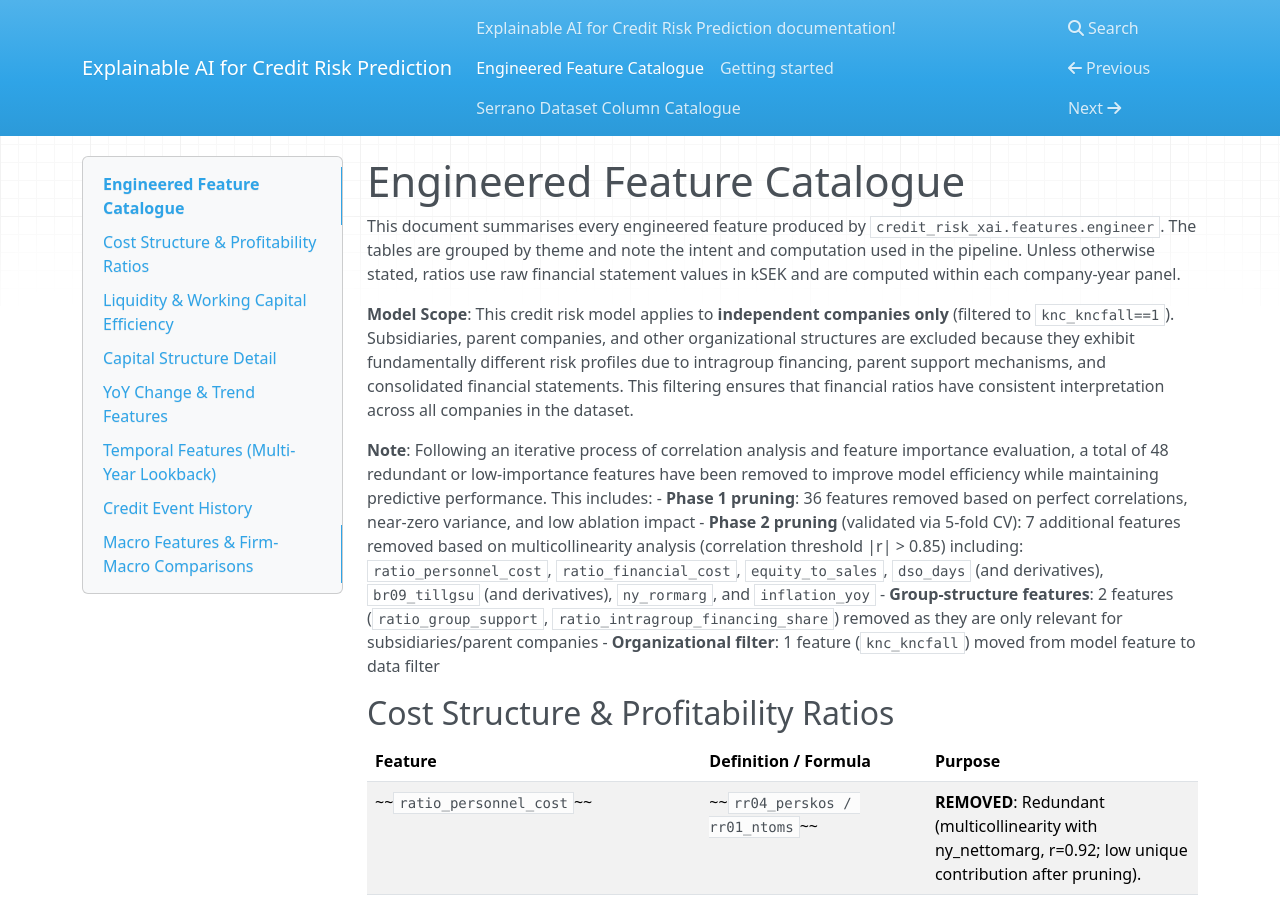
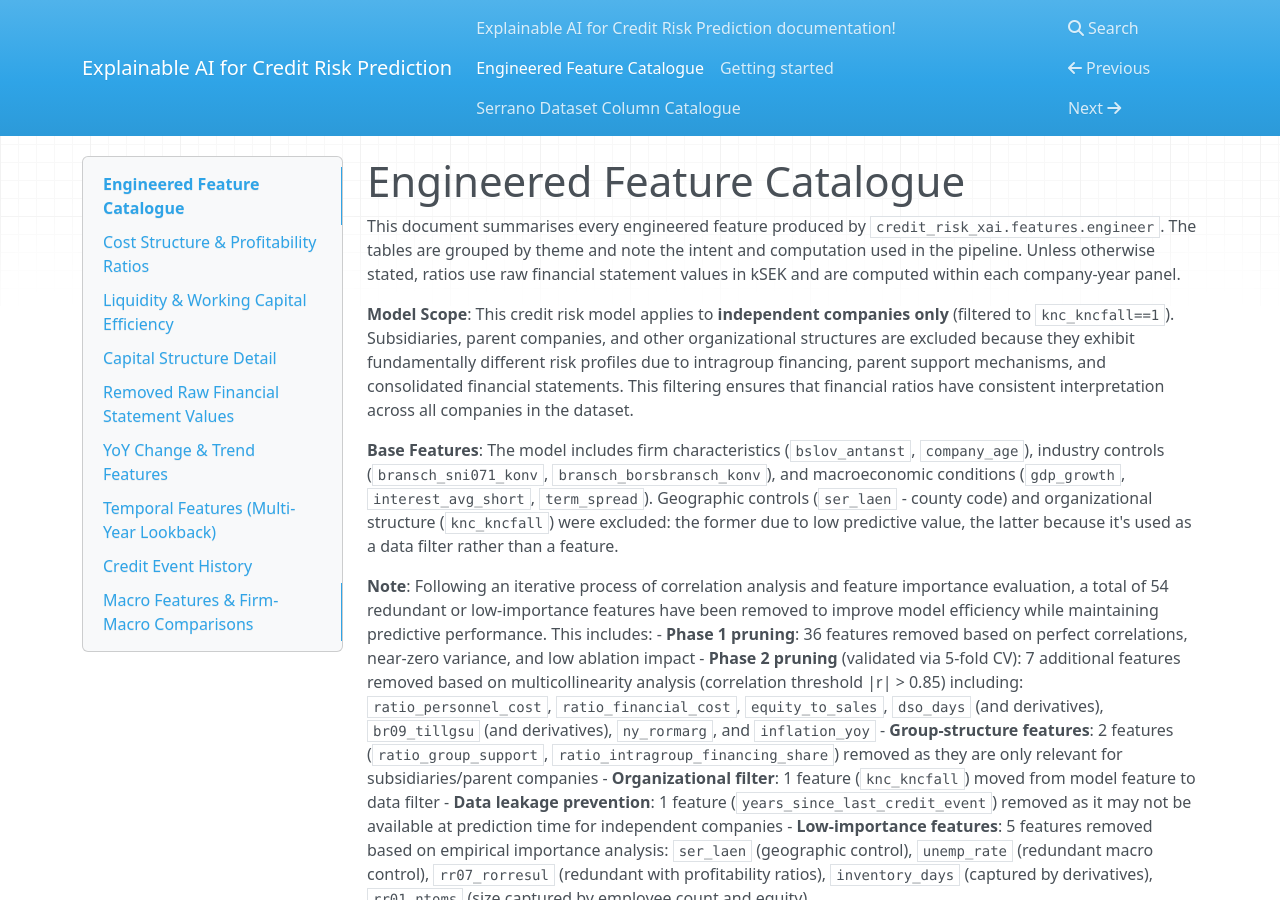
Before and after one commit to vilhelm-k/credit-risk-xai-thesis, an MkDocs documentation site: the page built from docs/docs/engineered_features.md, in a window 1280 px wide and 900 px high. Built offline with MkDocs 1.6.1, drawn with Linux system fonts in a browser that asks for light colours; nearby versions of some CDN libraries; some of the changed text lies outside the part shown.

Commit message:
Refactor feature analysis dataset: update feature importance values and remove low-impact features

```diff
--- a/docs/docs/engineered_features.md
+++ b/docs/docs/engineered_features.md
@@ -4,11 +4,15 @@
 
 **Model Scope**: This credit risk model applies to **independent companies only** (filtered to `knc_kncfall==1`). Subsidiaries, parent companies, and other organizational structures are excluded because they exhibit fundamentally different risk profiles due to intragroup financing, parent support mechanisms, and consolidated financial statements. This filtering ensures that financial ratios have consistent interpretation across all companies in the dataset.
 
-**Note**: Following an iterative process of correlation analysis and feature importance evaluation, a total of 48 redundant or low-importance features have been removed to improve model efficiency while maintaining predictive performance. This includes:
+**Base Features**: The model includes firm characteristics (`bslov_antanst`, `company_age`), industry controls (`bransch_sni071_konv`, `bransch_borsbransch_konv`), and macroeconomic conditions (`gdp_growth`, `interest_avg_short`, `term_spread`). Geographic controls (`ser_laen` - county code) and organizational structure (`knc_kncfall`) were excluded: the former due to low predictive value, the latter because it's used as a data filter rather than a feature.
+
+**Note**: Following an iterative process of correlation analysis and feature importance evaluation, a total of 54 redundant or low-importance features have been removed to improve model efficiency while maintaining predictive performance. This includes:
 - **Phase 1 pruning**: 36 features removed based on perfect correlations, near-zero variance, and low ablation impact
 - **Phase 2 pruning** (validated via 5-fold CV): 7 additional features removed based on multicollinearity analysis (correlation threshold |r| > 0.85) including: `ratio_personnel_cost`, `ratio_financial_cost`, `equity_to_sales`, `dso_days` (and derivatives), `br09_tillgsu` (and derivatives), `ny_rormarg`, and `inflation_yoy`
 - **Group-structure features**: 2 features (`ratio_group_support`, `ratio_intragroup_financing_share`) removed as they are only relevant for subsidiaries/parent companies
 - **Organizational filter**: 1 feature (`knc_kncfall`) moved from model feature to data filter
+- **Data leakage prevention**: 1 feature (`years_since_last_credit_event`) removed as it may not be available at prediction time for independent companies
+- **Low-importance features**: 5 features removed based on empirical importance analysis: `ser_laen` (geographic control), `unemp_rate` (redundant macro control), `rr07_rorresul` (redundant with profitability ratios), `inventory_days` (captured by derivatives), `rr01_ntoms` (size captured by employee count and equity)
 
 ## Cost Structure & Profitability Ratios
 
@@ -31,7 +35,7 @@
 | --- | --- | --- |
 | `ratio_cash_liquidity` | `(br07b_kabasu + br07a_kplacsu) / br13_ksksu` | Quick ratio (cash & near cash vs. current liabilities). |
 | ~~`dso_days`~~ | ~~`(br06g_kfordsu / rr01_ntoms) * 365`~~ | **REMOVED**: Redundant (multicollinearity with ratio_nwc_sales, r=-0.944). |
-| `inventory_days` | `(br06c_lagersu / rr06a_prodkos) * 365` | Days inventory on hand. |
+| ~~`inventory_days`~~ | ~~`(br06c_lagersu / rr06a_prodkos) * 365`~~ | **REMOVED**: Low importance; information captured by derivatives (inventory_days_yoy_diff, inventory_days_trend_3y). |
 | `dpo_days` | `(br13a_ksklev / rr06a_prodkos) * 365` | Days payables outstanding; supplier payment terms. |
 | ~~`cash_conversion_cycle`~~ | ~~`dso_days + inventory_days - dpo_days`~~ | **REMOVED**: High correlation with `dso_days` (r=0.971). |
 | `ratio_nwc_sales` | `(br06_lagerkford + br07_kplackaba - br13_ksksu) / rr01_ntoms` | Net working capital relative to sales. |
@@ -46,6 +50,18 @@
 | ~~`equity_to_sales`~~ | ~~`br10_eksu / rr01_ntoms`~~ | **REMOVED**: Redundant (multicollinearity & low unique contribution after pruning). |
 | `equity_to_profit`| `br10_eksu / rr15_resar` | Equity base relative to net profit generation. |
 | `assets_to_profit`| `br09_tillgsu / rr15_resar` | Asset base relative to net profit generation. |
+
+## Removed Raw Financial Statement Values
+
+The following raw financial statement values are excluded from the model despite being used in feature engineering:
+
+| Feature | Definition | Removal Rationale |
+| --- | --- | --- |
+| ~~`rr01_ntoms`~~ | Net revenue (total sales) in kSEK | **REMOVED**: Firm size controlled by `bslov_antanst` (employees) and `br10_eksu` (equity); revenue scale information captured by derivatives (`revenue_cagr_3y`, `revenue_drawdown_5y`, `rr01_ntoms_yoy_abs`). Raw revenue magnitude adds no incremental predictive value after controlling for ratios and growth. |
+| ~~`br09_tillgsu`~~ | Total assets in kSEK | **REMOVED**: High correlation with `br10_eksu` (r=0.904); balance sheet size sufficiently represented by equity. Avoiding multicollinearity. |
+| ~~`rr07_rorresul`~~ | Operating profit/loss in kSEK | **REMOVED**: Redundant with profitability ratios (`ny_nettomarg`, `ny_avkegkap`); profit dynamics captured by `rr07_rorresul_yoy_pct`. Raw absolute profit less informative than margins and growth rates. |
+
+**Rationale for excluding raw values**: After controlling for firm size (employees, equity), efficiency ratios (margins, turnover), and temporal dynamics (growth, trends), the absolute magnitude of financial statement line items provides minimal incremental information. Modern credit risk models prioritize **relative performance** (ratios) and **change dynamics** (trends, growth) over absolute scale.
 
 ## YoY Change & Trend Features
 
@@ -122,7 +138,7 @@
 
 | Feature | Definition / Purpose |
 | --- | --- |
-| `years_since_last_credit_event` | Years elapsed since the previous bankruptcy/reorganisation (NaN for first-time). |
+| ~~`years_since_last_credit_event`~~ | **REMOVED**: Potential data leakage - backward-looking feature that may reflect information not available at prediction time for independent companies. |
 | ~~`event_count_total`~~ | **REMOVED**: Replaced with `event_count_last_5y` to prevent overfitting to rare historical events (only 0.16% of companies have events older than 5 years). |
 | `event_count_last_5y` | Credit events within the past 5 years. Preferred over total count to avoid data leakage from sparse historical events. |
 
@@ -130,11 +146,11 @@
 
 | Feature | Definition |
 | --- | --- |
-| `gdp_growth` | Annual GDP growth (market prices). |
-| `interest_avg_short` | Annual average of short-term corporate borrowing rates (≤3m). |
+| `gdp_growth` | Annual GDP growth (market prices). **KEPT**: Core macroeconomic control despite low importance - provides theoretical completeness. |
+| `interest_avg_short` | Annual average of short-term corporate borrowing rates (≤3m). **KEPT**: Core macroeconomic control despite low importance - provides theoretical completeness. |
 | `term_spread` | Long – short rate spread. |
 | ~~`inflation_yoy`~~ | ~~YoY CPI change (based on annual average KPIF).~~ **REMOVED**: Near-zero variance (0.0002) and low predictive value after pruning. |
-| `unemp_rate` | National unemployment level. |
+| ~~`unemp_rate`~~ | ~~National unemployment level.~~ **REMOVED**: Low importance; macroeconomic conditions sufficiently captured by gdp_growth and interest_avg_short. |
 | `revenue_beta_gdp_5y` | Rolling 5-year beta (cyclicality) of revenue growth vs. GDP growth. |
 
 ---
```
Also changed, not shown: 4 other files.
